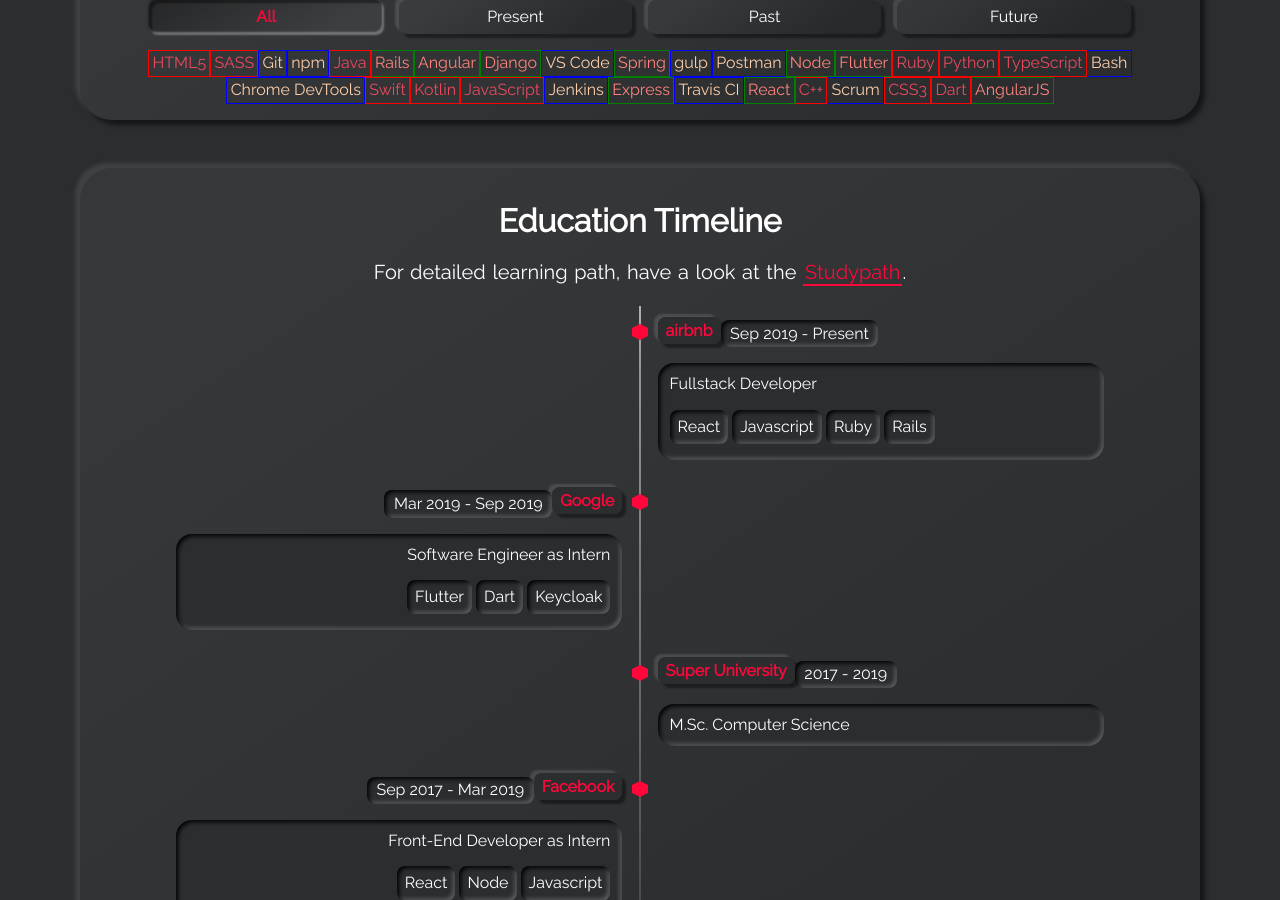
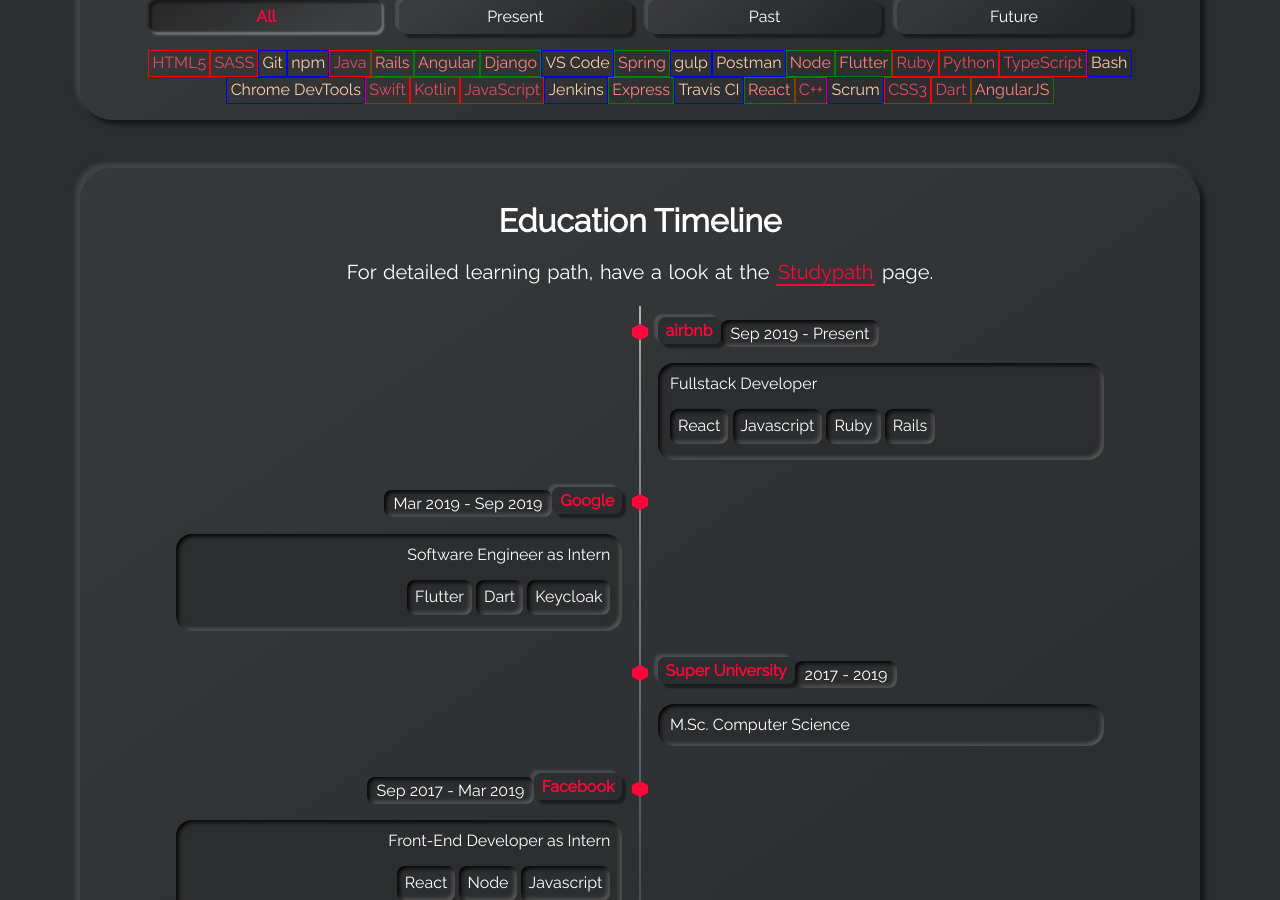
Before and after one commit to MDShahid94/evanarose.com, a Jekyll site: the page built from index.html, in a window 1280 px wide and 900 px high, scrolled down 1518 px. Built offline with Jekyll 4.4.1, drawn with Linux system fonts in a browser that asks for light colours.

Commit message:
Update section-timeline.html

```diff
--- a/_includes/section-timeline.html
+++ b/_includes/section-timeline.html
@@ -3,7 +3,7 @@
   For detailed learning path, have a look at the
   <a class="highlight-link" href="{{site.studypath}}" target="_blank" rel="noreferrer">
     Studypath
-  </a>.
+  </a> page.
 </p>
 
 <div class="timeline-wrapper">
```
